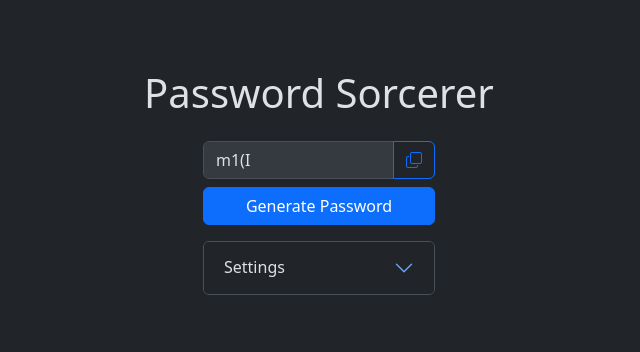
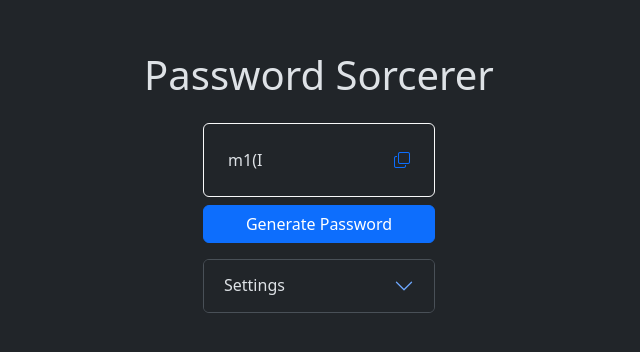
Before and after one commit to bshortdev/password-sorcerer-vuets, a Vue app in the folder password-sorcerer/: page / in a window 1280 px wide. Shown: the part 226-578 px from the top of the page, without its empty margins (321-961 px from the left). Built offline with nearby package versions, Linux system fonts and the light colour scheme.

Commit message:
Generate password on length change. Moved geenrated password to div instead of limited text box to see whole password. Rendered password as an array to style each character.

```diff
--- a/password-sorcerer/src/App.vue
+++ b/password-sorcerer/src/App.vue
@@ -11,17 +11,16 @@ const generatedPassword = ref('');
 const isPasswordGenerated = ref(false);
 const isPasswordCopied = ref(false);
 
+const generatedPasswordAsArray = computed(() => {
+  return generatedPassword.value.split('')
+})
+
 const isReadyToGeneratePassword = computed(() => {
   return hasLowercaseLetters.value ||
     hasUppercaseLetters.value ||
     hasNumbers.value ||
     hasSpecialCharacters.value
 })
-
-const setPasswordLengthFromRange = (event: Event) => {
-  const eventTarget = event.target as HTMLInputElement
-  passwordLength.value = eventTarget.valueAsNumber
-}
 
 const getRandomValue = (value: number) => {
   return Math.floor(Math.random() * value);
@@ -92,6 +91,12 @@ const generatePassword = () => {
   isPasswordCopied.value = false;
 };
 
+const setPasswordLengthFromRange = (event: Event) => {
+  const eventTarget = event.target as HTMLInputElement
+  passwordLength.value = eventTarget.valueAsNumber
+  generatePassword();
+}
+
 const copyTextToClipboard = () => {
   navigator.clipboard.writeText(generatedPassword.value);
   isPasswordCopied.value = true;
@@ -112,14 +117,14 @@ onMounted(() => {
       </div>
       <div class="row justify-content-center pb-1">
         <div class="col-4">
-          <div class="input-group">
-            <!-- Replace this with an expandable text field -->
-            <input type="text" class="form-control" placeholder="Generated Password" disabled
-              v-model="generatedPassword" />
-            <button class="btn" :class="isPasswordCopied ? 'btn-outline-success' : 'btn-outline-primary'"
-              @click="copyTextToClipboard" :disabled="!isPasswordGenerated">
-              <i :class="isPasswordCopied ? 'bi-clipboard-check' : 'bi-copy'"></i>
-            </button>
+          <div class="border border-1 border-light rounded p-4">
+            <!-- Style each character based on type -->
+            <span class="text-break flaot-start" v-for="character in generatedPasswordAsArray">
+              {{ character }}
+            </span>
+            <!-- Stick this top right -->
+            <i @click="copyTextToClipboard" class="float-end"
+              :class="isPasswordCopied ? 'bi-clipboard-check text-success' : 'bi-copy text-primary'"></i>
           </div>
         </div>
       </div>
```
